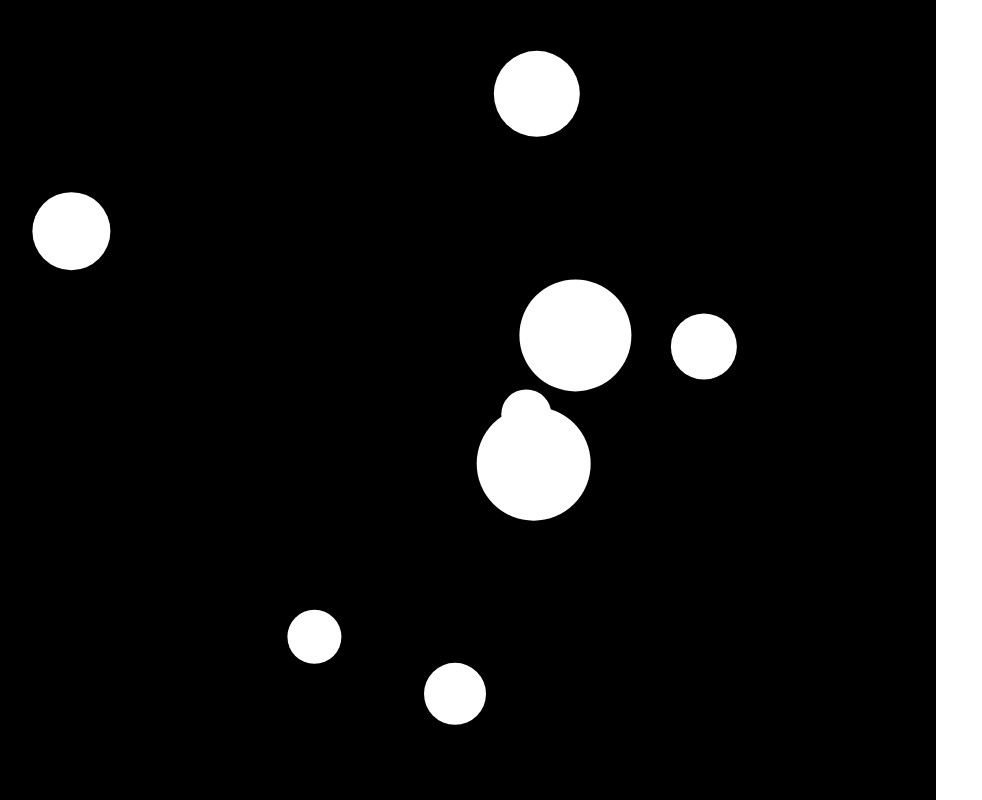
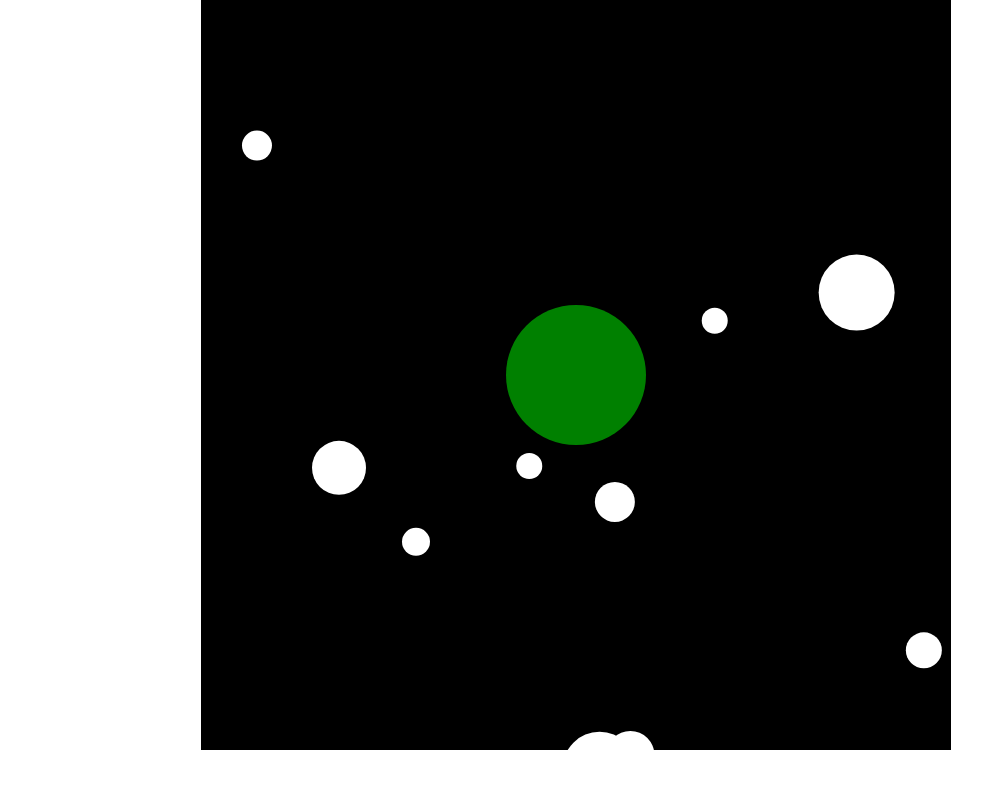
Before and after one commit to balloosnafoo/orbit-game, a plain HTML site: page index.html in a window 1280 px wide. Shown: the top 800 px of the page, without its empty margins (64-1046 px from the left). Drawn offline with Linux system fonts and the light colour scheme.

Commit message:
Add poorly functioning gravity

```diff
--- a/asteroid.js
+++ b/asteroid.js
@@ -5,7 +5,7 @@
 
   var Asteroid = Asteroids.Asteroid = function (options) {
     options.pos = options.pos || options.game.randomPosition();
-    options.vel = options.vel || Asteroids.Util.randomVec(5);
+    options.vel = options.vel || Asteroids.Util.randomVec(1);
     options.color = options.color || Asteroid.COLOR;
     options.radius = options.radius || Asteroid.randomSize();
 
@@ -17,7 +17,11 @@
   Asteroid.COLOR = "#fff";
 
   Asteroid.randomSize = function () {
-    return Math.floor( ((Math.random() * 4) + 2) * 10 );
+    return Math.floor( ((Math.random() * 3) + 1) * 10 );
   }
 
+  Asteroid.prototype.receivePull = function (vector) {
+    this.pullVectors = this.pullVectors.concat([vector]);
+  };
+
 })();
--- /dev/null
+++ b/game.css
@@ -0,0 +1,9 @@
+
+body {
+  width: 100%;
+}
+
+#game-canvas {
+  display: block;
+  margin: auto;
+}
--- a/game.js
+++ b/game.js
@@ -5,10 +5,13 @@
 
   var Game = Asteroids.Game = function () {
     this.asteroids = this.addAsteroids();
+    this.planet = new Asteroids.Planet({
+      pos: [Math.floor(Game.DIM_X / 2), Math.floor(Game.DIM_Y / 2)]
+    });
   }
 
-  Game.DIM_X = 1000;
-  Game.DIM_Y = 1000;
+  Game.DIM_X = 750;
+  Game.DIM_Y = 750;
   Game.NUM_ASTEROIDS = 10;
   Game.BG_COLOR = "#000000";
 
@@ -23,12 +26,15 @@
   };
 
   Game.prototype.allObjects = function () {
-    return this.asteroids;
+    return this.asteroids.concat(
+      [this.planet]
+    );
   }
 
   Game.prototype.moveObjects = function () {
     var objects = this.allObjects();
     for (var i = 0; i < objects.length; i++) {
+      this.calculateGravity(objects[i]);
       objects[i].move();
     }
   };
@@ -50,4 +56,12 @@
     });
   }
 
+  Game.prototype.calculateGravity = function (object) {
+    var gravVec = Asteroids.Util.connectingVector(object.pos, this.planet.pos);
+    var distance = Asteroids.Util.distance(object.pos, this.planet.pos);
+    gravVec[0] *= .001 - (distance * .000001);
+    gravVec[1] *= .001 - (distance * .000001);
+    object.receivePull(gravVec)
+  };
+
 })();
--- a/index.html
+++ b/index.html
@@ -7,8 +7,11 @@
     <script type="text/javascript" src="./util.js"></script>
     <script type="text/javascript" src="./moving-object.js"></script>
     <script type="text/javascript" src="./asteroid.js"></script>
+    <script type="text/javascript" src="./planet.js"></script>
     <script type="text/javascript" src="./game.js"></script>
     <script type="text/javascript" src="./game-view.js"></script>
+
+    <link rel="stylesheet" href="./game.css" charset="utf-8">
 
     <style>
       html, body, canvas {
--- a/moving-object.js
+++ b/moving-object.js
@@ -9,23 +9,32 @@
     this.vel = options.vel;
     this.color = options.color || MovingObject.COLOR;
     this.radius = options.radius || MovingObject.RADIUS;
+    this.pullVectors = [];
   };
 
   MovingObject.RADIUS = 20;
   MovingObject.COLOR = "#fff";
 
   MovingObject.prototype.move = function () {
+    // var vel = this.applyPullVectors();
+    this.applyPullVectors();
     var newPos = [
       this.pos[0] + this.vel[0],
       this.pos[1] + this.vel[1]
     ];
+    var diameter = this.radius * 2
 
     // This Logic assumes that the window is a square
+    // I was also trying to avoid having things pop up already half way
+    // on screen, but it doesn't seem to be working.
     for (var i = 0; i < newPos.length; i++) {
-      if (newPos[i] < 0) {
-        this.pos[i] = newPos[i] + Asteroids.Game.DIM_X;
+      if (newPos[i] + diameter < 0) {
+        this.pos[i] = newPos[i] + Asteroids.Game.DIM_X + diameter;
+      } else if (newPos[i] > Asteroids.Game.DIM_X + diameter) {
+        // I think this is causing some modulo problems
+        this.pos[i] = (newPos[i] % Asteroids.Game.DIM_X) - diameter;
       } else {
-        this.pos[i] = newPos[i] % Asteroids.Game.DIM_X;
+        this.pos[i] = newPos[i];
       }
     };
   };
@@ -44,4 +53,14 @@
     ctx.fill();
   };
 
+  MovingObject.prototype.applyPullVectors = function () {
+    // var newVector = this.vel.slice();
+    for (var i = 0; i < this.pullVectors.length; i++) {
+      this.vel[0] += this.pullVectors[i][0];
+      this.vel[1] += this.pullVectors[i][1];
+    }
+    this.pullVectors = [];
+    // return newVector;
+  };
+
 })();
--- /dev/null
+++ b/planet.js
@@ -0,0 +1,20 @@
+(function(){
+  if (typeof Asteroids === "undefined") {
+    window.Asteroids = {};
+  }
+
+  var Planet = Asteroids.Planet = function (options) {
+    options.color = options.color || "green";
+    options.vel = [0, 0];
+    options.radius = 70;
+    Asteroids.MovingObject.call(this, options);
+  }
+
+  Asteroids.Util.inherits(Planet, Asteroids.MovingObject);
+
+  // Dummy function because planets don't gravitate in this game
+  // consider changing planet to not inherit from MovingObject
+  // (since planets aren't actually moving objects in this).
+  Planet.prototype.receivePull = function () {};
+
+})();
--- a/util.js
+++ b/util.js
@@ -24,9 +24,16 @@
 
   Util.distance = function (pos1, pos2) {
     return Math.sqrt(
-      (pos1[0] - pos2[0]).exp(2) +
-      (pos1[1] + pos2[1]).exp(2)
+      Math.pow((pos1[0] - pos2[0]), 2) +
+      Math.pow((pos1[1] + pos2[1]), 2)
     );
   };
 
+  Util.connectingVector = function (fromPos, toPos) {
+    return [
+      toPos[0] - fromPos[0],
+      toPos[1] - fromPos[1],
+    ];
+  };
+
 })();
```
